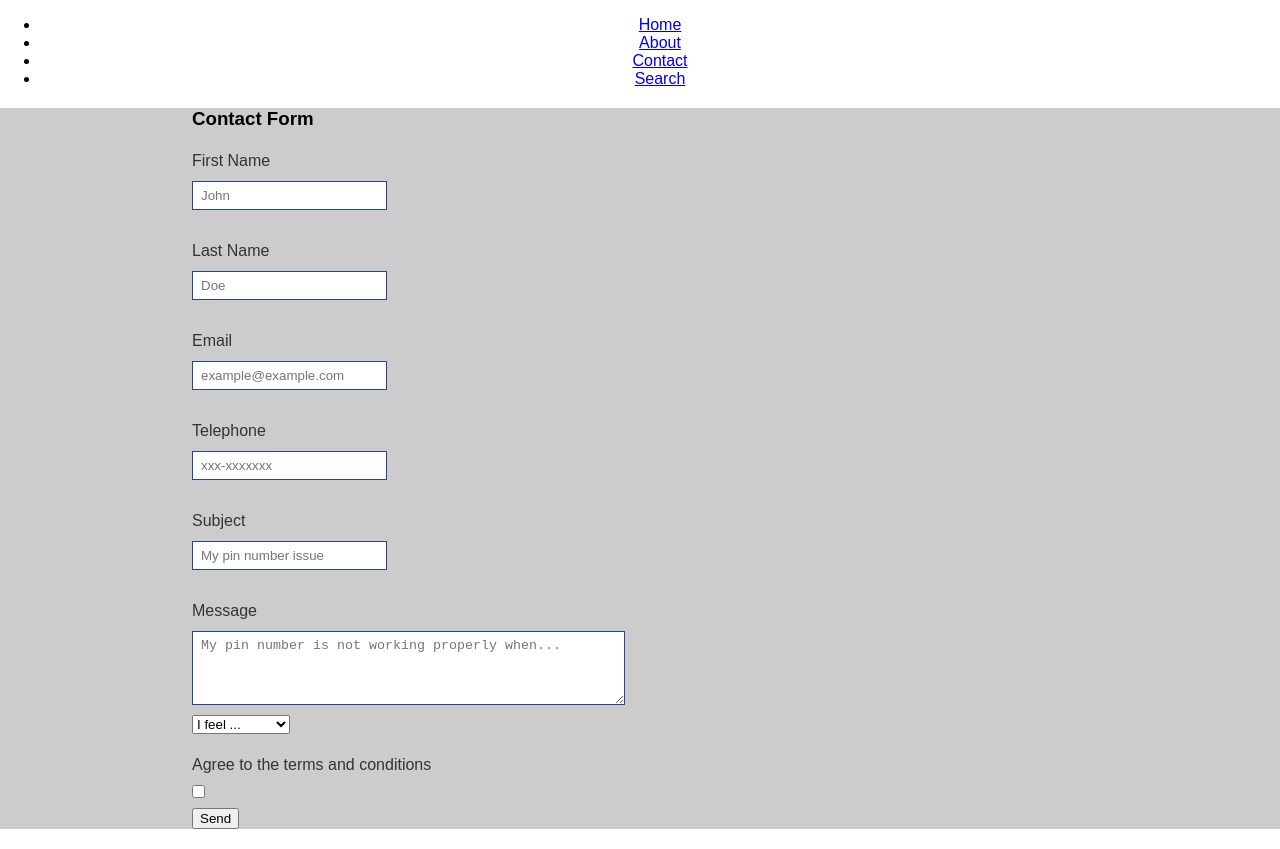
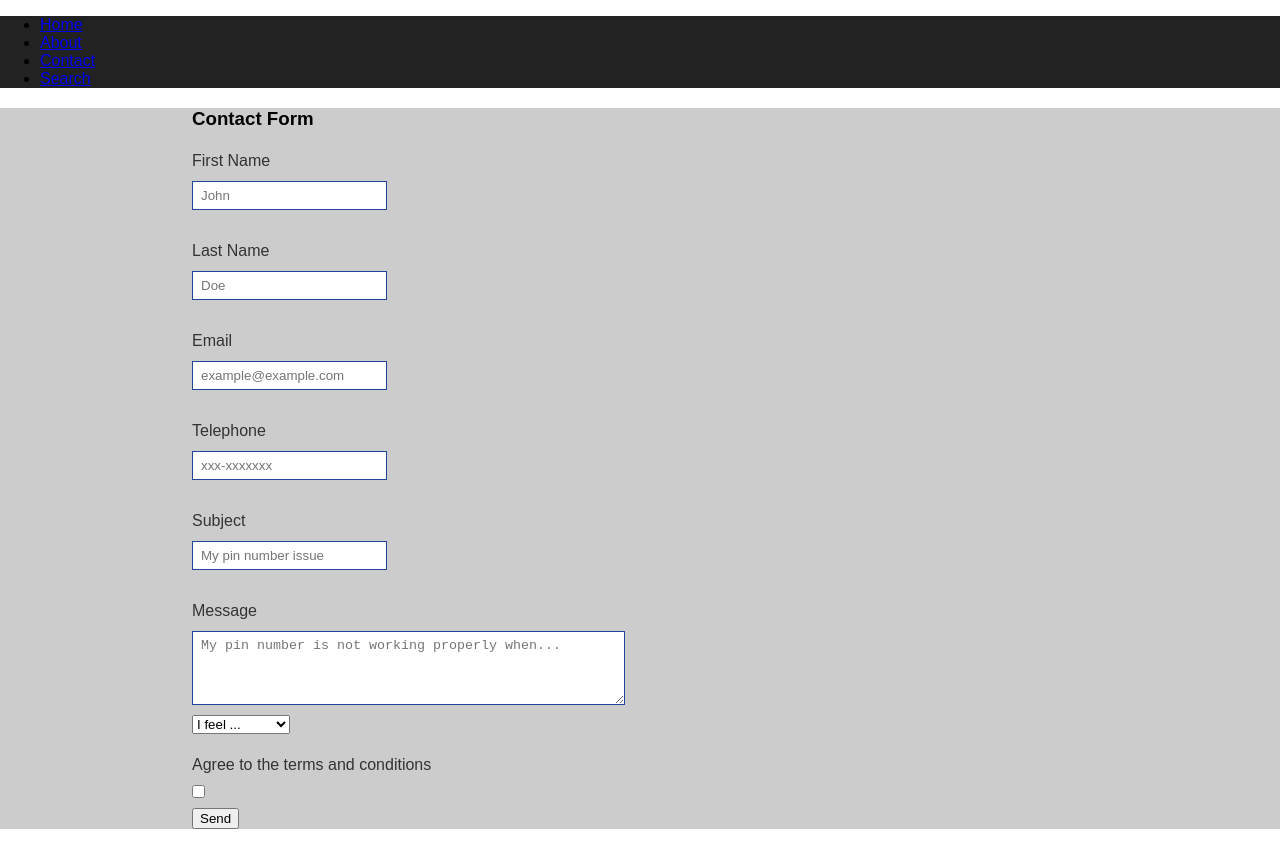
Before and after one commit to giliyoffe/react-site, a React app: page /contact in a window 1280 px wide. Built offline with nearby package versions, Linux system fonts and the light colour scheme.

Commit message:
menu css and deleted todo line in all but header

```diff
--- a/src/components/Contact.js
+++ b/src/components/Contact.js
@@ -1,6 +1,6 @@
 import React, { Component } from 'react';
 import './Contact.css';
-//home contacts menu header sticky-footer about search
+
 class Contacts extends Component {
   render() {
     return (
--- a/src/components/Footer.js
+++ b/src/components/Footer.js
@@ -1,6 +1,6 @@
 import React, { Component } from 'react';
 import './../App.css';
-//home contact menu header sticky-footer about search
+
 class Footer extends Component {
   render() {
     return (
--- a/src/components/Home.js
+++ b/src/components/Home.js
@@ -3,7 +3,7 @@ import Header from './Header.js';
 import Footer from './Footer.js';
 
 //import './App.css';
-//home contacts menu header sticky-footer about search
+
 class Home extends Component {
   render() {
     return (
--- a/src/components/Menu.js
+++ b/src/components/Menu.js
@@ -1,23 +1,23 @@
 import React, { Component } from 'react';
 import { Link } from 'react-router-dom';
+import './css/menu.css';
 
-//home contacts menu header sticky-footer about search
 class Menu extends Component {
   render() {
     return (
-      <div>
+      <div id='main'>
         <ul>
            <li>
-             <Link to="/">Home</Link>
+             <Link to='/'>Home</Link>
            </li>
            <li>
-             <Link to="/about">About</Link>
+             <Link to='/about'>About</Link>
            </li>
            <li>
-             <Link to="/contact">Contact</Link>
+             <Link to='/contact'>Contact</Link>
            </li>
            <li>
-             <Link to="/search">Search</Link>
+             <Link to='/search'>Search</Link>
            </li>
          </ul>
       </div>
--- a/src/components/Search.js
+++ b/src/components/Search.js
@@ -1,6 +1,6 @@
 import React, { Component } from 'react';
 //import './App.css';
-//home contacts menu header sticky-footer about search
+
 
 class Search extends Component {
   render() {
--- /dev/null
+++ b/src/components/css/menu.css
@@ -0,0 +1,7 @@
+#main{
+    background-color: #222;
+}
+
+ul{
+    text-align: left;
+}
```
